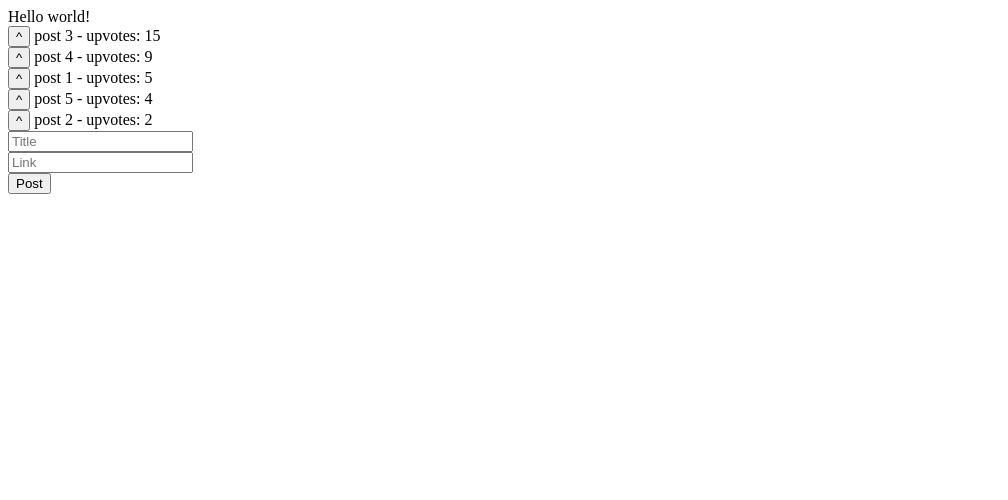
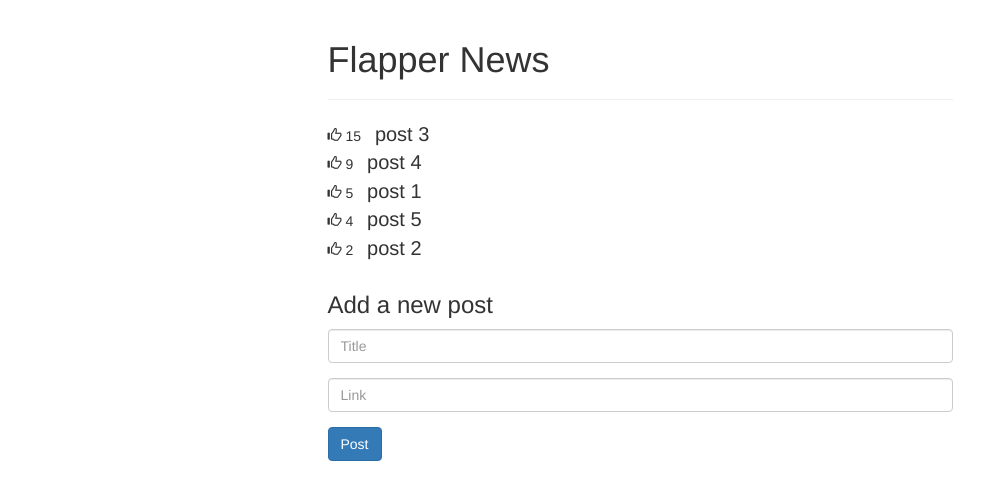
Before and after one commit to gertMinnie/FlapperNews, a plain HTML site: page FlapperNews/index.html in a window 1280 px wide. Shown: the whole page, without its empty margins (0-1008 px from the left). Drawn offline with nearby package versions, Linux system fonts and the light colour scheme.

Commit message:
0.0.2
added more stuffs

```diff
--- a/FlapperNews/app.js
+++ b/FlapperNews/app.js
@@ -27,3 +27,10 @@ function($scope){
       post.upvotes += 1;
   }
 }]);
+
+app.factory('posts', [function(){
+    var o = {
+        posts: []
+    };
+    return o;
+}]);
--- a/FlapperNews/index.html
+++ b/FlapperNews/index.html
@@ -1,36 +1,57 @@
 <html>
+
 <head>
   <title>My Angular App!</title>
+  <link href="http://maxcdn.bootstrapcdn.com/bootstrap/3.2.0/css/bootstrap.min.css" rel="stylesheet">
+
   <script src="https://ajax.googleapis.com/ajax/libs/angularjs/1.5.7/angular.min.js"></script>
   <script src="app.js"></script>
+  <style>
+    .glyphicon-thumbs-up {
+      cursor: pointer
+    }
+  </style>
 </head>
+
 <body ng-app="flapperNews" ng-controller="MainCtrl">
+  <div class="row">
+    <div class="col-md-6 col-md-offset-3">
 
-    <div>
-      {{test}}
+      <div class="page-header">
+        <h1>Flapper News</h1>
       </div>
 
-    <div ng-repeat = "post in posts | orderBy: '-upvotes'">
-      <button ng-click="incrementUpvotes(post)">^</button>
 
+      <div ng-repeat="post in posts | orderBy: '-upvotes'">
+
+
+        <span class="glyphicon glyphicon-thumbs-up" ng-click="incrementUpvotes(post)"></span>
+        {{post.upvotes}}
+        <span style="font-size:20px; margin-left:10px;">
         <a ng-show="post.link" href="{{post.link}}">
           {{post.title}}
         </a>
-
         <span ng-hide="post.link">
           {{post.title}}
         </span>
-      - upvotes: {{post.upvotes}}
+        </span>
+      </div>
+
+      <form ng-submit="addPost()" style="margin-top:30px;">
+        <h3>Add a new post</h3>
+
+        <div class="form-group">
+          <input type="text" class="form-control" placeholder="Title" ng-model="title"></input>
+        </div>
+
+        <div class="form-group">
+          <input type="text" class="form-control" placeholder="Link" ng-model="link"></input>
+        </div>
+        <button type="submit" class="btn btn-primary">Post</button>
+      </form>
 
     </div>
+  </div>
+</body>
 
-    <form ng-submit="addPost()">
-      <input type="text" placeholder="Title" ng-model="title"></input>
-      <br>
-      <input type="text" placeholder="Link" ng-model="link"></input>
-      <br>
-      <button type="submit">Post</button>
-    </form>
-
-  </body>
 </html>
```
Lines whose indentation alone changed are shown as unchanged.
